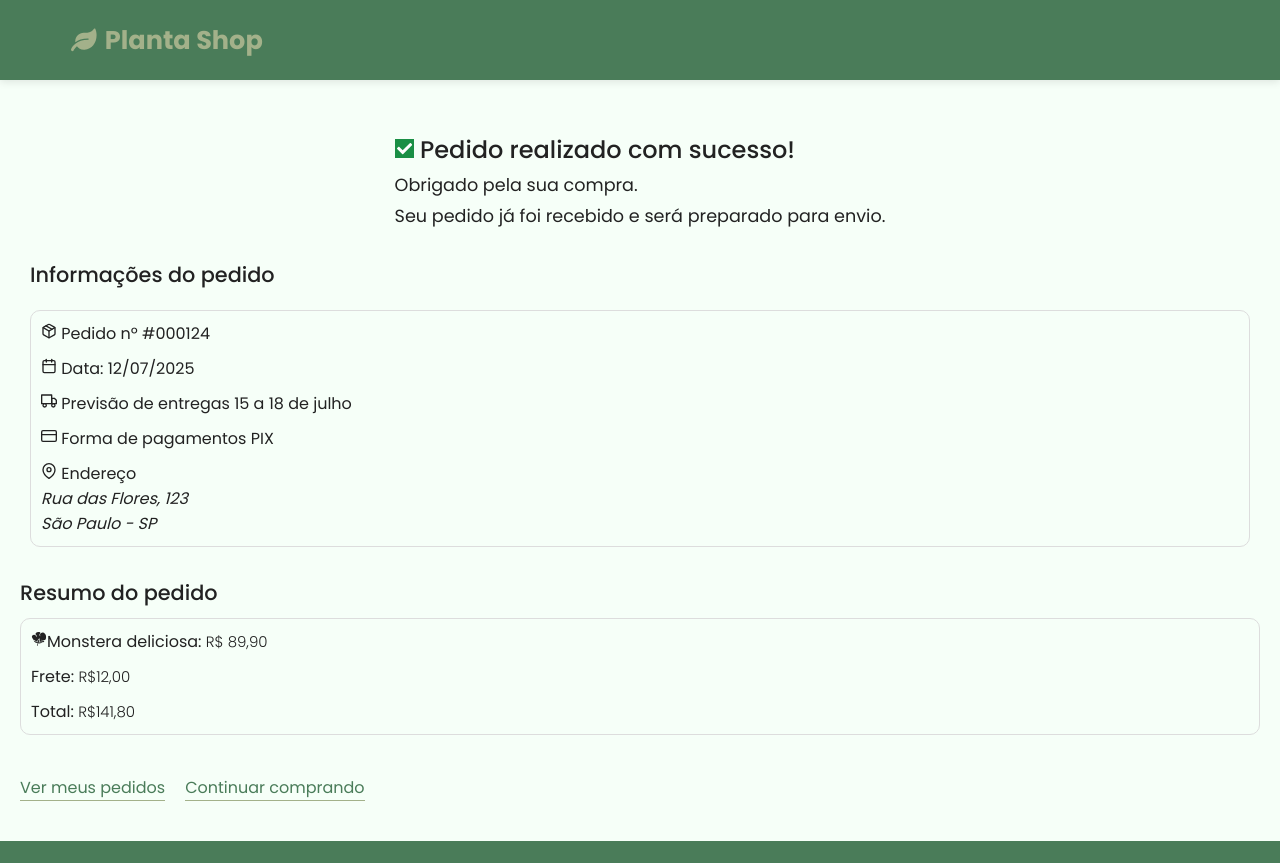
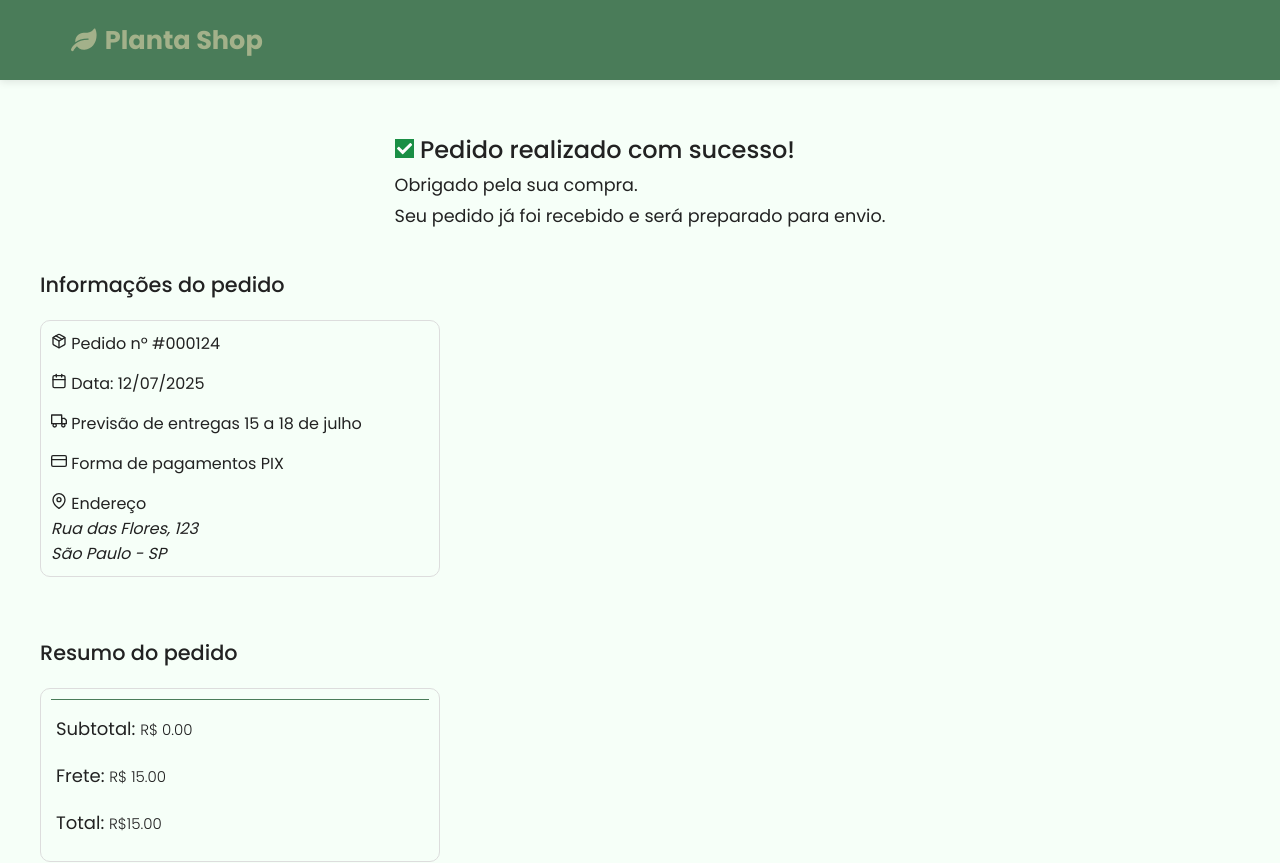
Before and after one commit to DiogoIV/My_store, a React (Vite) app: page /checkout/sucesso in a window 1280 px wide. Shown: the top 863 px of the page. Built offline with nearby package versions, Linux system fonts and the light colour scheme.

Commit message:
style and fixed
corrigindo css e termiando ordersucess

```diff
--- a/src/Context/CartContext/CartContext.jsx
+++ b/src/Context/CartContext/CartContext.jsx
@@ -97,6 +97,7 @@ export function CartProvider({ children }) {
         <CartContext.Provider value={{
 
             cart,
+            setCart,
             adicionarProduto,
             removerProduto,
             aumentarQuantidade,
--- a/src/pages/Cart/Cart.css
+++ b/src/pages/Cart/Cart.css
@@ -11,6 +11,7 @@
     flex: 1;
     gap: 20px;
     padding: 20px;
+
 
 
 
--- a/src/pages/Checkout/OrderSuccess.jsx
+++ b/src/pages/Checkout/OrderSuccess.jsx
@@ -1,10 +1,30 @@
 import { Link } from 'react-router-dom'
 import './OrderSucess.css'
 
+import { useContext } from 'react';
+import { CartContext } from '../../Context/CartContext/CartContext';
 
 import { FiPackage, FiTruck, FiCalendar, FiCreditCard, FiMapPin, FaCheck, GiCottonFlower } from "../../assets/icons";
 
 function OrderSucess() {
+    const { resultadoResumo, quantidadeCart, cart, setCart } = useContext(CartContext)
+
+    const valorescart = cart.map(item => {
+        return (
+            <div className='cart-resumo-order'>
+
+                <div>
+                    <img src={item.imagem} alt={item.alt} className='img-order' />
+                </div>
+
+
+                <h3>{item.nome}</h3>
+                <span className='quantidade-order'>({item.quantidade}x)</span>
+
+            </div>
+        )
+    })
+    console.log(cart)
     return (
 
         <main className='container-ordersucess'>
@@ -42,9 +62,16 @@ function OrderSucess() {
                 <h2>Resumo do pedido</h2>
 
                 <div className='campo-resumo'>
-                    <p><span><GiCottonFlower />Monstera deliciosa:</span> <span className='valores-resumo'>R$ 89,90</span></p>
-                    <p>Frete: <span className='valores-resumo'>R$12,00</span></p>
-                    <p>Total: <span className='valores-resumo'>R$141,80</span></p>
+
+                    {valorescart}
+
+                    <div className='resultado-resumo'>
+                        <p>Subtotal: <span className='valores-resumo'>R$ {resultadoResumo.subtotal.toFixed(2)}</span></p>
+
+                        <p>Frete: <span className='valores-resumo'>R$ {resultadoResumo.frete.toFixed(2)}</span></p>
+
+                        <p>Total: <span className='valores-resumo'>R${resultadoResumo.total.toFixed(2)}</span></p>
+                    </div>
                 </div>
             </section>
 
@@ -54,7 +81,7 @@ function OrderSucess() {
                     Ver meus pedidos
                 </Link>
 
-                <Link to="/" className='btn-secondary btn-pedidos'>
+                <Link to="/" className='btn-secondary btn-pedidos' onClick={ () => setCart([])}>
                     Continuar comprando
                 </Link>
             </section>
--- a/src/pages/Checkout/OrderSucess.css
+++ b/src/pages/Checkout/OrderSucess.css
@@ -35,12 +35,12 @@
 
 /*campo-info*/
 
-.campo-info {
+.campo-info, .container-resumo {
     display: flex;
     flex-direction: column;
     gap: 10px;
 
-    padding: 10px;
+    padding: 20px;
 }
 
 .campo-info h2, .container-resumo h2 {
@@ -52,8 +52,8 @@
 .campo-info .cart-info {
     display: flex;
     flex-direction: column;
-    gap: 10px;
-
+    gap: 15px;
+    max-width: 400px;
     border: 1px solid #ddd;
 
     border-radius: 10px;
@@ -70,10 +70,10 @@
 
     display: flex;
     flex-direction: column;
-    gap: 10px;
+    gap: 15px;
 
     border: 1px solid #ddd;
-
+    max-width: 400px;
     border-radius: 10px;
     padding: 10px;
 
@@ -83,6 +83,40 @@
 
 }
 
+.cart-resumo-order {
+    padding: 10px 5px;
+    display: flex;
+    justify-content: space-between;
+
+}
+
+.cart-resumo-order h3 {
+    color: var(--green-primary);
+    font-weight: 500;
+}
+
+.cart-resumo-order .quantidade-order {
+    color: var(--green-primary);
+}
+.cart-resumo-order .img-order{
+    width: 80px;
+    height: 70px;
+    object-fit: cover;
+    border-radius: 10px;
+}
+
+.resultado-resumo {
+    display: flex;
+    flex-direction: column;
+    border-top: 1px solid var(--green-primary);
+    padding: 15px 5px;
+    gap: 20px;
+}
+
+
+.resultado-resumo p {
+    font-size: 18px;
+}
 
 .valores-resumo {
     font-weight: 300;
--- a/src/pages/EsquiciSenha/EsqueciSenha.css
+++ b/src/pages/EsquiciSenha/EsqueciSenha.css
@@ -6,7 +6,7 @@
     display: flex;
     align-items: center;
     justify-content: center;
-    height: calc(100vh - 100px);
+    flex: 1;
 
     background-color: var(--background);
     background-size: cover;
@@ -129,3 +129,10 @@
     font-size: 1rem;
     font-weight: 500;
 }
+
+
+@media (max-width: 500px) {
+    .container-esqueci-senha {
+        min-width: 315px;
+    }
+}
--- a/src/pages/Login/Login.css
+++ b/src/pages/Login/Login.css
@@ -9,7 +9,7 @@
     background-color: var(--green-primary);
 }
 
-.container-header-login  .logo {
+.container-header-login .logo {
 
     margin: auto;
 
@@ -21,7 +21,7 @@
     display: flex;
     align-items: center;
     justify-content: center;
-    height: calc(100vh - 100px);
+    flex: 1;
 
     background-color: var(--background);
 
@@ -90,8 +90,9 @@
 }
 
 .campo input:focus {
-    box-shadow: 0 0 0 3px rgba(255,255,255,.3);
+    box-shadow: 0 0 0 3px rgba(255, 255, 255, .3);
 }
+
 .campo input::placeholder {
 
     font-size: 1.1em;
@@ -113,7 +114,8 @@
     border-radius: 10px;
 
     color: #2d3a2e;
-    font-weight: 400;font-weight: 400;
+    font-weight: 400;
+    font-weight: 400;
     font-family: var(--font-poppins);
     font-size: 1rem;
 
@@ -151,6 +153,7 @@
     text-decoration: underline;
 
 }
+
 /*Aviso erro*/
 
 .mensagem-erro {
@@ -171,3 +174,12 @@
     font-size: 1rem;
     font-weight: 500;
 }
+
+
+@media (max-width: 500px) {
+    .container-login {
+        min-width: 315px;
+
+
+    }
+}
--- a/src/pages/Register/Register.css
+++ b/src/pages/Register/Register.css
@@ -1,13 +1,10 @@
-
-
-
-
 .container-principal {
     display: flex;
     align-items: center;
     justify-content: center;
-    height: calc(100vh - 100px);
 
+    flex: 1;
+    padding: 40px 0px;
     background-color: var(--background);
     background-size: cover;
     background-position: center;
@@ -26,6 +23,7 @@
     max-width: 500px;
 
 
+
     padding: 40px;
     border-radius: 10px;
     box-shadow: rgba(0, 0, 0, 0.35) 0px 5px 15px;
@@ -39,6 +37,7 @@
 
     width: 100%;
     gap: 15px;
+
 }
 
 
@@ -74,8 +73,9 @@
 }
 
 .campo input:focus {
-    box-shadow: 0 0 0 3px rgba(255,255,255,.3);
+    box-shadow: 0 0 0 3px rgba(255, 255, 255, .3);
 }
+
 .campo input::placeholder {
 
     font-size: 1.1em;
@@ -98,7 +98,8 @@
     border-radius: 10px;
 
     color: #2d3a2e;
-    font-weight: 400;font-weight: 400;
+    font-weight: 400;
+    font-weight: 400;
     font-family: var(--font-poppins);
     font-size: 1rem;
 
@@ -154,3 +155,11 @@
     font-size: 1rem;
     font-weight: 500;
 }
+
+@media (max-width: 500px) {
+
+    .container-register {
+        min-width: 315px;
+        padding: 18px;
+    }
+}
--- a/src/styles/global.css
+++ b/src/styles/global.css
@@ -21,6 +21,7 @@
 
 
  body {
+
     overflow-x: hidden;
     font-family: var(--font-poppins);
     background-color: var(--background);
@@ -30,5 +31,7 @@
 
 
 #root {
-    height: 100dvb;
+    display: flex;
+    flex-direction: column;
+    min-height: 100dvb;
 }
```
